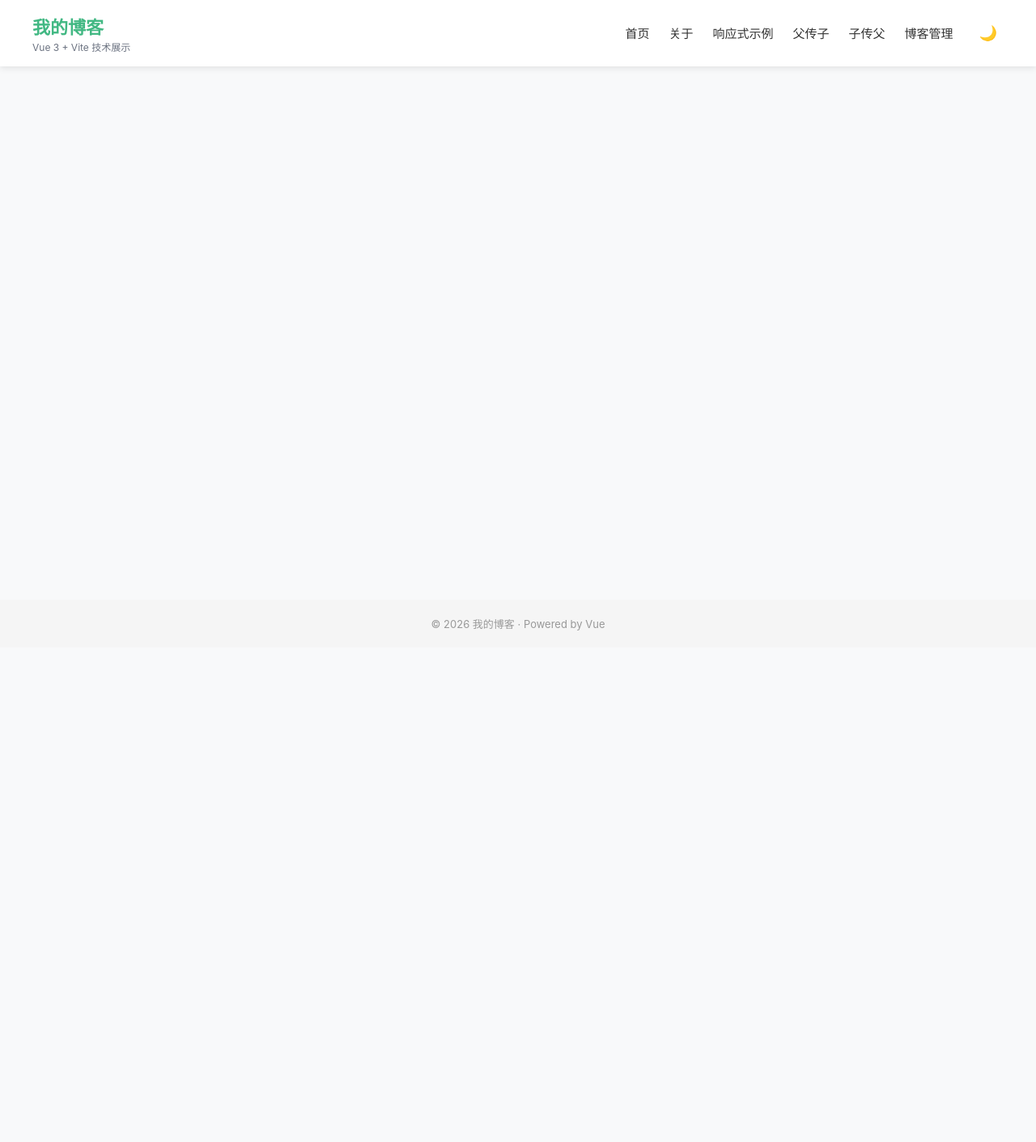
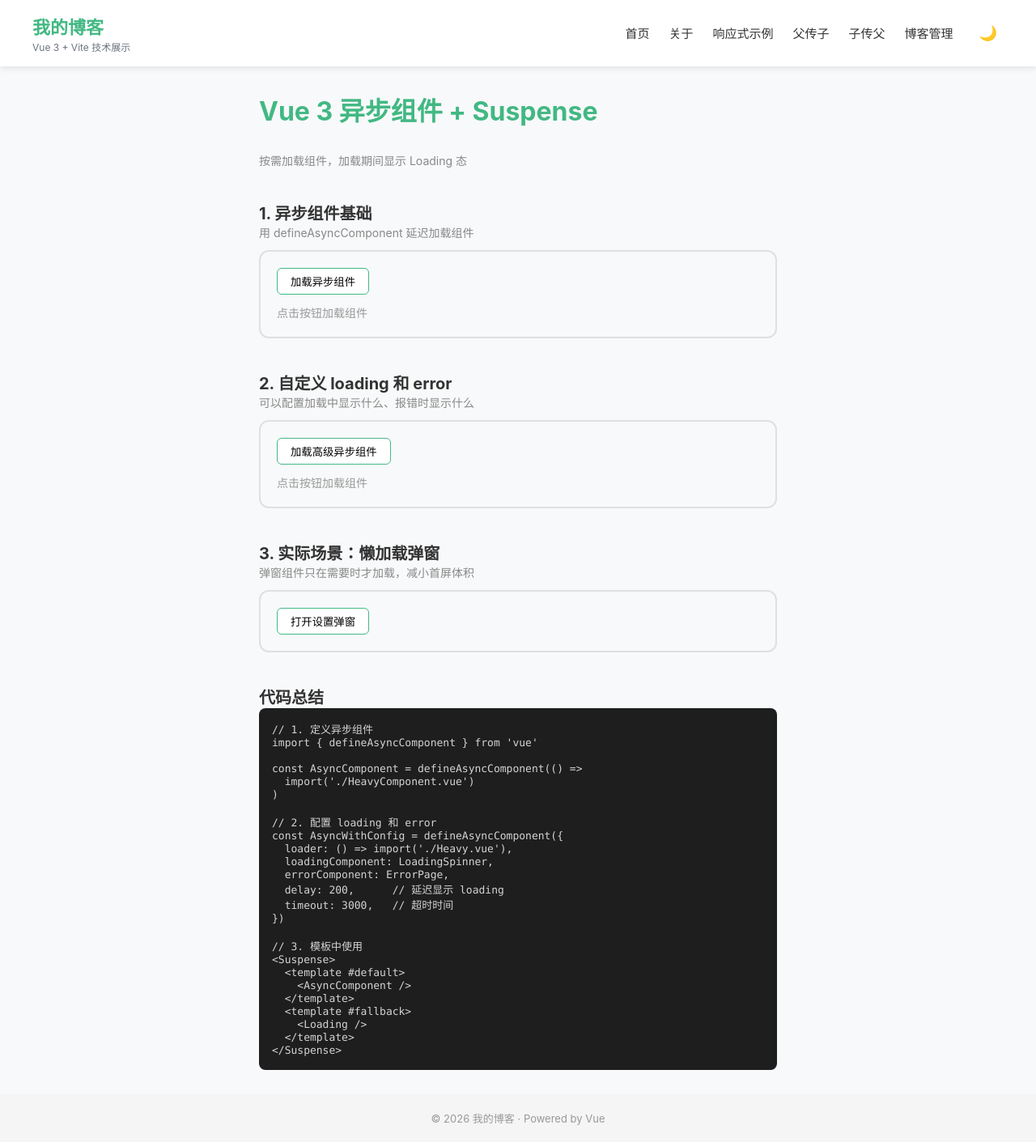
Before and after one commit to zhengleizhen/blog-app, a Vue app: page /async-demo in a window 1280 px wide. Shown: the whole page at 81% size. Before the commit the page ends 800 px from the top, so only its background shows below. Built offline with nearby package versions, Linux system fonts and the light colour scheme.

Commit message:
异步组件 + Suspense

```diff
--- /dev/null
+++ b/src/components/asyncDemo/AsyncAdvanced.vue
@@ -0,0 +1,29 @@
+<template>
+  <div class="async-advanced">
+    <h3>高级异步组件</h3>
+    <p>支持自定义 loading、error、延迟、超时等配置</p>
+    <ul>
+      <li>✅ 加载中显示 spinner</li>
+      <li>✅ 加载失败显示错误信息</li>
+      <li>✅ 可配置延迟显示 loading</li>
+      <li>✅ 可配置超时时间</li>
+    </ul>
+  </div>
+</template>
+
+<script setup>
+// 模拟加载延迟（3秒）
+await new Promise(resolve => setTimeout(resolve, 3000))
+</script>
+
+<style scoped>
+.async-advanced {
+  padding: 16px;
+  background: #f0fbf7;
+  border-radius: 8px;
+  margin-top: 12px;
+}
+.async-advanced h3 { color: #42b883; margin-bottom: 8px; }
+.async-advanced p { color: #666; font-size: 14px; margin-bottom: 12px; }
+.async-advanced li { color: #555; font-size: 14px; margin: 4px 0; }
+</style>
--- /dev/null
+++ b/src/components/asyncDemo/AsyncComponent.vue
@@ -0,0 +1,23 @@
+<template>
+  <div class="async-component">
+    <h3>我是异步加载的组件</h3>
+    <p>这个组件是用 defineAsyncComponent 延迟加载的</p>
+    <p>只有在父组件显示它时才会被下载</p>
+  </div>
+</template>
+
+<script setup>
+// 模拟加载延迟（3秒，方便看到 loading 效果）
+await new Promise(resolve => setTimeout(resolve, 800))
+</script>
+
+<style scoped>
+.async-component {
+  padding: 16px;
+  background: #f0fbf7;
+  border-radius: 8px;
+  margin-top: 12px;
+}
+.async-component h3 { color: #42b883; margin-bottom: 8px; }
+.async-component p { color: #666; font-size: 14px; margin: 4px 0; }
+</style>
--- /dev/null
+++ b/src/components/asyncDemo/LazyModal.vue
@@ -0,0 +1,17 @@
+<template>
+  <div class="modal-overlay" @click="$emit('close')">
+    <div class="modal" @click.stop>
+      <h3>设置弹窗</h3>
+      <p>这个弹窗组件是异步加载的，只在点击按钮时才下载。</p>
+      <p>好处：首屏不需要加载弹窗代码，减小初始体积。</p>
+      <button @click="$emit('close')">关闭</button>
+    </div>
+  </div>
+</template>
+
+<script setup>
+// 模拟加载延迟
+await new Promise(resolve => setTimeout(resolve, 600))
+
+defineEmits(['close'])
+</script>
--- a/src/router/index.js
+++ b/src/router/index.js
@@ -24,6 +24,7 @@ const router = createRouter({
     { path: '/transition-demo', name: 'transitionDemo', component: () => import('../views/TransitionDemo.vue') },
     { path: '/teleport-demo', name: 'teleportDemo', component: () => import('../views/TeleportDemo.vue') },
     { path: '/expose-demo', name: 'exposeDemo', component: () => import('../views/ExposeDemo.vue') },
+    { path: '/async-demo', name: 'asyncDemo', component: () => import('../views/AsyncDemo.vue') },
 
     // 子路由（嵌套路由 + 传参示例）
     {
--- /dev/null
+++ b/src/views/AsyncDemo.vue
@@ -0,0 +1,157 @@
+<template>
+  <div class="async-demo">
+    <h1>Vue 3 异步组件 + Suspense</h1>
+    <p class="desc">按需加载组件，加载期间显示 Loading 态</p>
+
+    <!-- 1. defineAsyncComponent 基础 -->
+    <h2>1. 异步组件基础</h2>
+    <p class="desc">用 defineAsyncComponent 延迟加载组件</p>
+    <div class="demo-box">
+      <button @click="loadAsync = !loadAsync">{{ loadAsync ? '卸载' : '加载' }}异步组件</button>
+      <Suspense v-if="loadAsync">
+        <template #default>
+          <AsyncComponent />
+        </template>
+        <template #fallback>
+          <div class="loading">加载中...</div>
+        </template>
+      </Suspense>
+      <p v-else class="hint">点击按钮加载组件</p>
+    </div>
+
+    <!-- 2. 带 loading 和 error -->
+    <h2>2. 自定义 loading 和 error</h2>
+    <p class="desc">可以配置加载中显示什么、报错时显示什么</p>
+    <div class="demo-box">
+      <button @click="loadAdvanced = !loadAdvanced">{{ loadAdvanced ? '卸载' : '加载' }}高级异步组件</button>
+      <Suspense v-if="loadAdvanced">
+        <template #default>
+          <AsyncAdvanced />
+        </template>
+        <template #fallback>
+          <div class="loading">
+            <span class="spinner"></span> 正在加载，请稍候...
+          </div>
+        </template>
+      </Suspense>
+      <p v-else class="hint">点击按钮加载组件</p>
+    </div>
+
+    <!-- 3. 实际场景：懒加载弹窗 -->
+    <h2>3. 实际场景：懒加载弹窗</h2>
+    <p class="desc">弹窗组件只在需要时才加载，减小首屏体积</p>
+    <div class="demo-box">
+      <button @click="showModal = true">打开设置弹窗</button>
+      <Teleport to="body">
+        <Suspense v-if="showModal">
+          <template #default>
+            <LazyModal @close="showModal = false" />
+          </template>
+          <template #fallback>
+            <div class="modal-overlay">
+              <div class="modal loading-modal">加载中...</div>
+            </div>
+          </template>
+        </Suspense>
+      </Teleport>
+    </div>
+
+    <!-- 代码对照 -->
+    <h2> 代码总结</h2>
+    <div class="code-block">
+      <pre><code>// 1. 定义异步组件
+import { defineAsyncComponent } from 'vue'
+
+const AsyncComponent = defineAsyncComponent(() =>
+  import('./HeavyComponent.vue')
+)
+
+// 2. 配置 loading 和 error
+const AsyncWithConfig = defineAsyncComponent({
+  loader: () => import('./Heavy.vue'),
+  loadingComponent: LoadingSpinner,
+  errorComponent: ErrorPage,
+  delay: 200,      // 延迟显示 loading
+  timeout: 3000,   // 超时时间
+})
+
+// 3. 模板中使用
+&lt;Suspense&gt;
+  &lt;template #default&gt;
+    &lt;AsyncComponent /&gt;
+  &lt;/template&gt;
+  &lt;template #fallback&gt;
+    &lt;Loading /&gt;
+  &lt;/template&gt;
+&lt;/Suspense&gt;</code></pre>
+    </div>
+  </div>
+</template>
+
+<script setup>
+import { ref, defineAsyncComponent } from 'vue'
+
+const AsyncComponent = defineAsyncComponent(() =>
+  import('../components/asyncDemo/AsyncComponent.vue')
+)
+const AsyncAdvanced = defineAsyncComponent(() =>
+  import('../components/asyncDemo/AsyncAdvanced.vue')
+)
+const LazyModal = defineAsyncComponent(() =>
+  import('../components/asyncDemo/LazyModal.vue')
+)
+
+const loadAsync = ref(false)
+const loadAdvanced = ref(false)
+const showModal = ref(false)
+</script>
+
+<style scoped>
+.async-demo { max-width: 680px; margin: 30px auto; padding: 0 20px; }
+h1 { color: #42b883; margin-bottom: 30px; }
+h2 { margin-top: 40px; color: #333; font-size: 20px; }
+.desc { color: #888; font-size: 14px; margin-bottom: 12px; }
+.demo-box { border: 2px solid #e0e0e0; border-radius: 12px; padding: 20px; margin-bottom: 16px; }
+button { padding: 6px 16px; margin-right: 8px; border: 1px solid #42b883; border-radius: 6px; background: #fff; cursor: pointer; }
+button:hover { background: #42b883; color: #fff; }
+.loading { padding: 20px; text-align: center; color: #888; font-size: 14px; }
+.hint { color: #999; font-size: 14px; margin-top: 12px; }
+.spinner {
+  display: inline-block;
+  width: 16px;
+  height: 16px;
+  border: 2px solid #42b883;
+  border-top-color: transparent;
+  border-radius: 50%;
+  animation: spin 0.8s linear infinite;
+  margin-right: 8px;
+  vertical-align: middle;
+}
+@keyframes spin { to { transform: rotate(360deg); } }
+.code-block { background: #1e1e1e; color: #d4d4d4; padding: 16px; border-radius: 8px; overflow-x: auto; font-size: 13px; }
+.code-block code { font-family: 'Consolas', 'Courier New', monospace; }
+</style>
+
+<style>
+.modal-overlay {
+  position: fixed;
+  top: 0; left: 0; right: 0; bottom: 0;
+  background: rgba(0,0,0,0.5);
+  display: flex;
+  align-items: center;
+  justify-content: center;
+  z-index: 1000;
+}
+.modal {
+  background: #fff;
+  border-radius: 12px;
+  padding: 24px;
+  max-width: 400px;
+  width: 90%;
+  box-shadow: 0 20px 60px rgba(0,0,0,0.3);
+}
+.loading-modal { text-align: center; color: #888; }
+.modal h3 { margin: 0 0 12px; color: #42b883; }
+.modal p { color: #666; margin-bottom: 16px; }
+.modal button { padding: 6px 16px; border: 1px solid #42b883; border-radius: 6px; background: #fff; cursor: pointer; }
+</style>
--- a/src/views/HomeView.vue
+++ b/src/views/HomeView.vue
@@ -46,6 +46,7 @@ const {
                     <router-link to="/transition-demo">动画</router-link> |
                     <router-link to="/teleport-demo">Teleport</router-link> |
                     <router-link to="/expose-demo">defineExpose</router-link> |
+                    <router-link to="/async-demo">异步组件</router-link> |
                     <router-link to="/blog">子路由示例</router-link>
         </p>
     </div>
```
